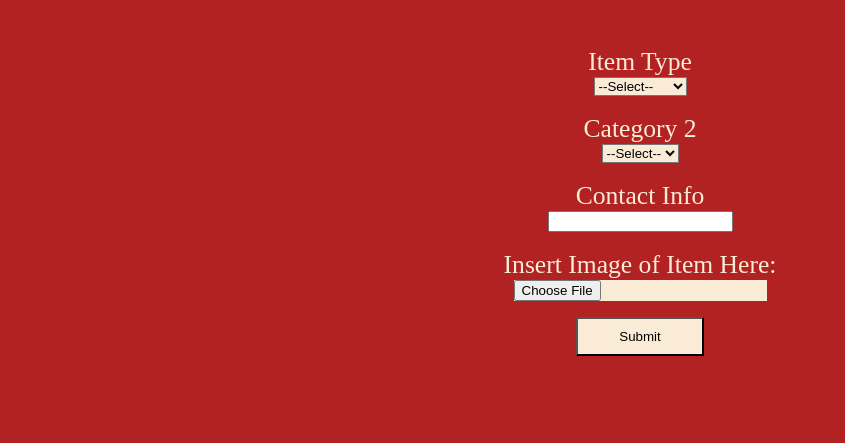
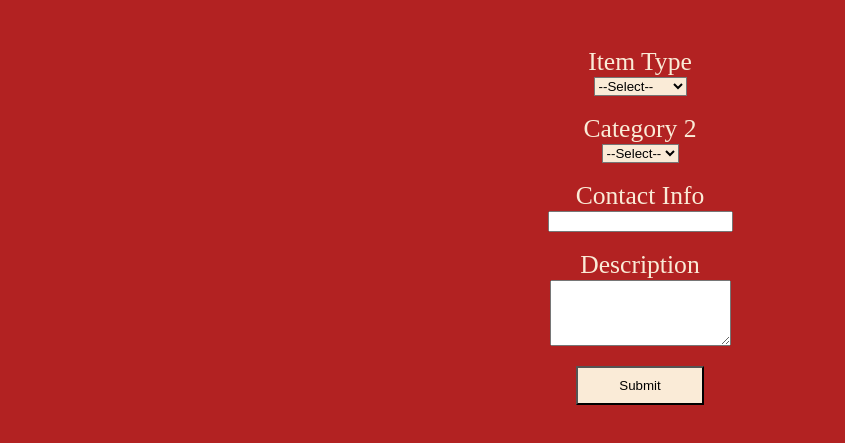
Before and after one commit to plavinio/Scavenger, a website: page Scavenger with Server/public/Found.html in a window 1280 px wide. Shown: the part 299-742 px from the top of the page, without its empty margins (0-845 px from the left). Drawn offline with Linux system fonts and the light colour scheme; a web font is replaced by a local one.

Commit message:
image replaced with description box

```diff
--- a/Scavenger with Server/public/Found.html
+++ b/Scavenger with Server/public/Found.html
@@ -29,8 +29,11 @@
       <label for="contact">Contact Info</label><br>
       <input type="text" name="contact" id="contact"><br><br>
 
-      <label for="IMAGE">Insert Image of Item Here:</label><br>
-      <input type="file" name="pic" id="pic">
+      <label for="description">Description</label><br>
+      <textarea name = "description" id = "description" rows="4" cols="20"></textarea>
+
+      <!--<label for="IMAGE">Insert Image of Item Here:</label><br>
+      <input type="file" name="pic" id="pic">-->
 
       <div id="formErrors">
         <ul>
```
Also changed, not shown: Scavenger with Server/public/Lost.html (+5 -2 lines).
